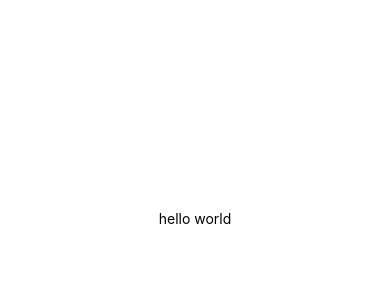
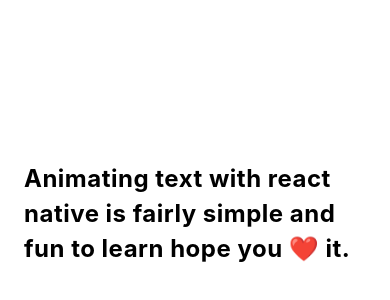
Before and after one commit to supriyoMondal/animations-with-expo, a React Native app: screen / in a window 390 px wide. Shown: the part 204-504 px from the top of the page. Built offline with nearby package versions, Linux system fonts and the light colour scheme.

Commit message:
complete text animations

```diff
--- a/animations/TextAnimations/TextAnimator.js
+++ b/animations/TextAnimations/TextAnimator.js
@@ -1,11 +1,65 @@
-import React from "react";
-import { StyleSheet, Text, View } from "react-native";
+import React, { useEffect, useState } from "react";
+import {
+  ActivityIndicator,
+  Animated,
+  StyleSheet,
+  Text,
+  View,
+} from "react-native";
 import PropTypes from "prop-types";
 
-const TextAnimator = ({ content, textStyle, containerStyle }) => {
+const TextAnimator = ({ content, textStyle, containerStyle, duration }) => {
+  const animatedValues = [];
+  const textArray = content.trim().split(" ");
+
+  const initiateArray = () => {
+    textArray.forEach((_, i) => {
+      animatedValues[i] = new Animated.Value(0);
+    });
+  };
+
+  initiateArray();
+
+  const animate = (toValue = 1) => {
+    const animations = textArray.map((_, i) => {
+      return Animated.timing(animatedValues[i], {
+        toValue,
+        duration: duration,
+        useNativeDriver: true,
+      });
+    });
+
+    Animated.stagger(duration / 5, animations).start();
+  };
+
+  useEffect(() => {
+    animate();
+  }, []);
+
   return (
-    <View style={containerStyle}>
-      <Text style={textStyle}>{content}</Text>
+    <View style={[containerStyle, styles.textWrapper]}>
+      {textArray.map((word, index) => (
+        <Animated.Text
+          key={index}
+          style={[
+            textStyle,
+            {
+              opacity: animatedValues[index],
+              transform: [
+                {
+                  translateY: Animated.multiply(
+                    animatedValues[index],
+                    new Animated.Value(-5)
+                  ),
+                },
+              ],
+            },
+          ]}
+        >
+          {word}
+          {index < textArray.length && " "}
+        </Animated.Text>
+      ))}
     </View>
   );
 };
@@ -13,12 +67,21 @@
 TextAnimator.defaultProps = {
   textStyle: {},
   containerStyle: {},
+  duration: 500,
 };
 
 TextAnimator.propTypes = {
   content: PropTypes.string.isRequired,
   textStyle: PropTypes.object,
   containerStyle: PropTypes.object,
+  duration: PropTypes.number,
 };
 
+const styles = StyleSheet.create({
+  textWrapper: {
+    flexDirection: "row",
+    flexWrap: "wrap",
+  },
+});
+
 export default TextAnimator;
--- a/animations/TextAnimations/index.js
+++ b/animations/TextAnimations/index.js
@@ -10,11 +10,23 @@
         { justifyContent: "center", alignItems: "center" },
       ]}
     >
-      <TextAnimator content="hello world" />
+      <TextAnimator
+        containerStyle={{ marginHorizontal: 24 }}
+        duration={1000}
+        textStyle={styles.text}
+        content="Animating text with react native is fairly simple and fun to learn hope you ❤️ it. "
+      />
     </View>
   );
 };
 
 export default TextAnimations;
 
-const styles = StyleSheet.create({});
+const styles = StyleSheet.create({
+  text: {
+    fontSize: 24,
+    fontWeight: "bold",
+    lineHeight: 35,
+    letterSpacing: 0.5,
+  },
+});
```
